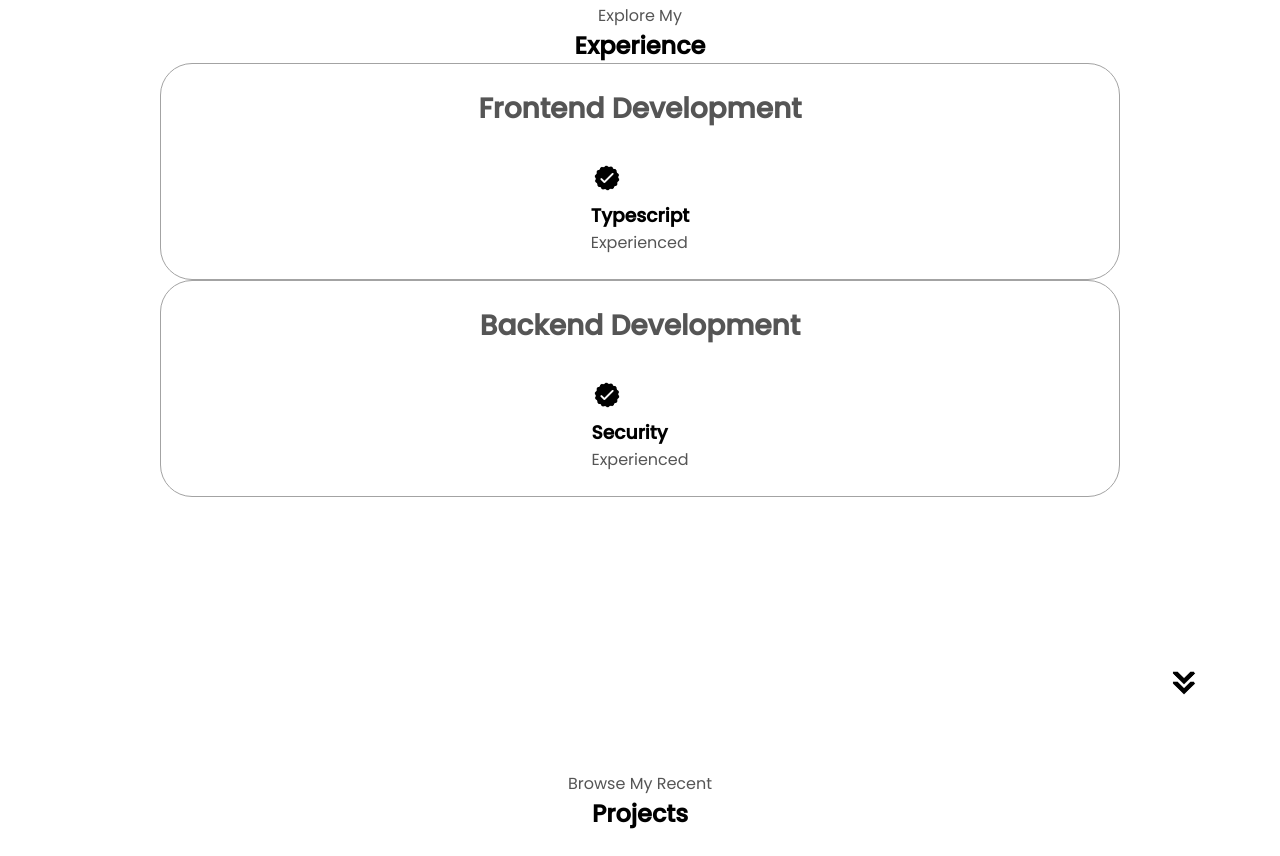
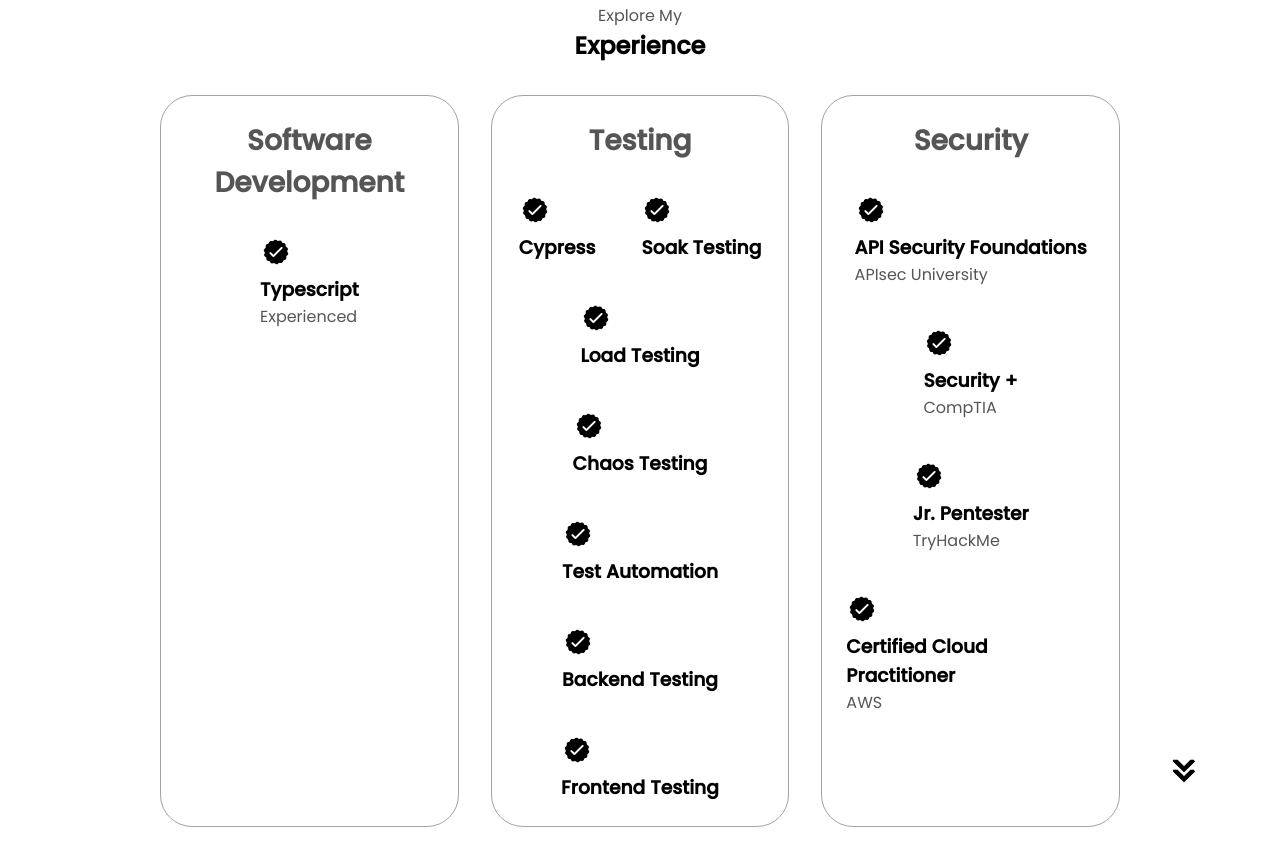
Before and after one commit to gvanvari/portfolio, a plain HTML site: page index.html in a window 1280 px wide. Shown: the part 1693-2549 px from the top of the page. Drawn offline with Linux system fonts and the light colour scheme.

Commit message:
added testing and security skills

```diff
--- a/index.html
+++ b/index.html
@@ -101,9 +101,8 @@
                 </div>
                 <div class="text-container">
                     <p>
-                        Lorem ipsum dolor sit, amet consectetur adipisicing elit.
-                        Neque, non rerum nobis qui animi dicta, possimus iusto, reprehenderit similique excepturi officiis.
-                        Suscipit consequuntur eaque inventore dolorum praesentium nisi eum similique.
+                        Experienced and results-oriented Software Engineer with a track record of 7 years in development and testing.
+                        Dedicated to ensuring the reliability and quality of applications to deliver exceptional customer experience.
                     </p>
                 </div>
             </div>
@@ -118,9 +117,9 @@
     <section id="experience">
         <p class="section__text__p1">Explore My</p>
         <h1 class="title">Experience</h1>
-        <div class="about-containers">
+        <div class="about-container">
             <div class="details-container">
-                <h2 class="experience-sub-title">Frontend Development</h2>
+                <h2 class="experience-sub-title">Software Development</h2>
                 <div class="article-container">
                     <article>
                         <img
@@ -136,7 +135,7 @@
                 </div>
             </div>
             <div class="details-container">
-                <h2 class="experience-sub-title">Backend Development</h2>
+                <h2 class="experience-sub-title">Testing</h2>
                 <div class="article-container">
                     <article>
                         <img
@@ -145,8 +144,116 @@
                             class="icon"
                         />
                         <div>
-                            <h3>Security</h3>
-                            <p>Experienced</p>
+                            <h3>Cypress</h3>
+                        </div>
+                    </article>
+                    <article>
+                        <img
+                            src="./assets/checkmark.png"
+                            alt="Experience icon"
+                            class="icon"
+                        />
+                        <div>
+                            <h3>Soak Testing</h3>
+                        </div>
+                    </article>
+                    <article>
+                        <img
+                            src="./assets/checkmark.png"
+                            alt="Experience icon"
+                            class="icon"
+                        />
+                        <div>
+                            <h3>Load Testing</h3>
+                        </div>
+                    </article>
+                    <article>
+                        <img
+                            src="./assets/checkmark.png"
+                            alt="Experience icon"
+                            class="icon"
+                        />
+                        <div>
+                            <h3>Chaos Testing</h3>
+                        </div>
+                    </article>
+                    <article>
+                        <img
+                            src="./assets/checkmark.png"
+                            alt="Experience icon"
+                            class="icon"
+                        />
+                        <div>
+                            <h3>Test Automation</h3>
+                        </div>
+                    </article>
+                    <article>
+                        <img
+                            src="./assets/checkmark.png"
+                            alt="Experience icon"
+                            class="icon"
+                        />
+                        <div>
+                            <h3>Backend Testing</h3>
+                        </div>
+                    </article>
+                    <article>
+                        <img
+                            src="./assets/checkmark.png"
+                            alt="Experience icon"
+                            class="icon"
+                        />
+                        <div>
+                            <h3>Frontend Testing</h3>
+                        </div>
+                    </article>
+                </div>
+            </div>
+            <div class="details-container">
+                <h2 class="experience-sub-title">Security</h2>
+                <div class="article-container">
+                    <article>
+                        <img
+                            src="./assets/checkmark.png"
+                            alt="Experience icon"
+                            class="icon"
+                        />
+                        <div>
+                            <h3>API Security Foundations</h3>
+                            <p>APIsec University </p>
+                        </div>
+                    </article>
+                    <article>
+                        <img
+                            src="./assets/checkmark.png"
+                            alt="Experience icon"
+                            class="icon"
+                        />
+                        <div>
+                            <h3>Security +</h3>
+                            <p>CompTIA</p>
+                        </div>
+                    </article>
+                    <article>
+                        <img
+                            src="./assets/checkmark.png"
+                            alt="Experience icon"
+                            class="icon"
+                        />
+                        <div>
+                            <h3>Jr. Pentester</h3>
+                            <p>TryHackMe</p>
+                        </div>
+                    </article>
+                    <article>
+                        <img
+                            src="./assets/checkmark.png"
+                            alt="Experience icon"
+                            class="icon"
+                        />
+                        <div>
+                            <h3>Certified Cloud Practitioner</h3>
+                            <p>AWS</p>
                         </div>
                     </article>
                 </div>
```
Also changed, not shown: style.css (line endings or trailing spaces).
